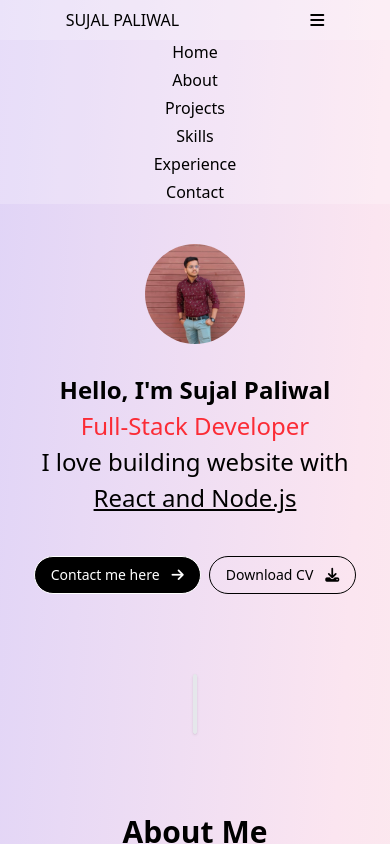
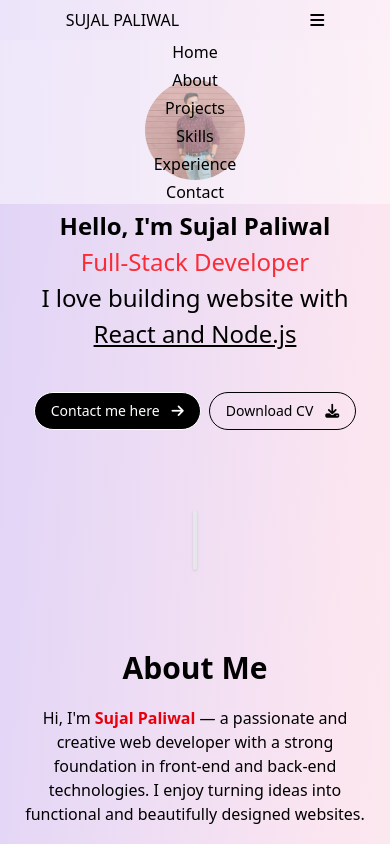
Before and after one commit to SUJALPALIWAL00/personal_portfolio_website, a React (Vite) app: page / in a window 390 px wide. Both pictures are taken after a click on the icon 317 px from the left and 20 px from the top of the page. Shown: the top 844 px of the page. Built offline with nearby package versions, Linux system fonts and the light colour scheme.

Commit message:
Adding responsivness

```diff
--- a/src/App.jsx
+++ b/src/App.jsx
@@ -20,20 +20,21 @@ function App() {
         </div>
 
         {/* Hamburger menu */}
-        <div className='h-10 bg-[#ffffff5d] w-full flex justify-around items-center md:hidden fixed top-0 left-0 z-50'>
+        <div className='h-10 bg-[#ffffff62] w-full flex justify-around items-center md:hidden fixed top-0 left-0 z-50'>
           <div>SUJAL PALIWAL</div>
           <div><i id='menubtn' class="fa-solid fa-bars" onClick={() => setMobile(!mobile)}></i></div>
+          <div id="menulist" className={`w-full bg-[#ffffff72] absolute top-10 ${(mobile) ? 'max-h-[300px] opacity-100' : 'max-h-0 opacity-0'} transition-all ease-in duration-500 `} >
+            <ul className='flex flex-col justify-center items-center gap-1'>
+              <li><a className='hover:underline' onClick={() => setMobile(!mobile)} href="#" >Home</a></li>
+              <li><a className='hover:underline' onClick={() => setMobile(!mobile)} href="#aboutsp">About</a></li>
+              <li><a className='hover:underline' onClick={() => setMobile(!mobile)} href="#projectssp">Projects</a></li>
+              <li><a className='hover:underline' onClick={() => setMobile(!mobile)} href="#skillssp">Skills</a></li>
+              <li><a className='hover:underline' onClick={() => setMobile(!mobile)} href="#experiencesp">Experience</a></li>
+              <li><a className='hover:underline' onClick={() => setMobile(!mobile)} href="#contactsp">Contact</a></li>
+            </ul>
+          </div>
         </div>
-        <div id="menulist" className={`w-full bg-[#ffffff36] relative top-10 ${(mobile)? 'max-h-[300px] opacity-100' : 'max-h-0 opacity-0' } transition-all ease-in duration-1000 `} >
-          <ul className='flex flex-col justify-center items-center gap-1'>
-            <li><a className='hover:underline' href="#" onClick={() => setMobile(!mobile)}>Home</a></li>
-            <li><a className='hover:underline' href="#aboutsp">About</a></li>
-            <li><a className='hover:underline' href="#projectssp">Projects</a></li>
-            <li><a className='hover:underline' href="#skillssp">Skills</a></li>
-            <li><a className='hover:underline' href="#experiencesp">Experience</a></li>
-            <li><a className='hover:underline' href="#contactsp">Contact</a></li>
-          </ul>
-        </div>
+
 
 
         {/* --------------------Hero Section-----------------  */}
@@ -120,7 +121,7 @@ function App() {
 
 
         {/* --------------------sepration-----------------  */}
-        <div  id='skillssp' className="w-1 h-15 border border-gray-200 bg-gray-200 mx-auto shadow rounded-md my-20"></div>
+        <div id='skillssp' className="w-1 h-15 border border-gray-200 bg-gray-200 mx-auto shadow rounded-md my-20"></div>
 
 
         {/* --------------------Skills Section-----------------  */}
@@ -174,9 +175,9 @@ function App() {
             <div className='font-bold text-3xl '>Contact Me</div>
             <div className="form w-full">
               <form action="https://formsubmit.co/0e3d3bc1a30ceb9b5e91fcc426a9304c" method="POST" className='flex flex-col gap-4 mt-10 w-full' target='_blank'>
-                <input id='name' name='name' type="text" className='border py-2 pl-2 ' placeholder='Your Name' required/>
-                <input id='email' name='email' type="email" className='border py-2 pl-2 ' placeholder='Your Email' required/>
-                <textarea id='textarea' name="message" placeholder='Enter Your message here' className='border py-2 pl-2'  rows="10" required></textarea>
+                <input id='name' name='name' type="text" className='border py-2 pl-2 ' placeholder='Your Name' required />
+                <input id='email' name='email' type="email" className='border py-2 pl-2 ' placeholder='Your Email' required />
+                <textarea id='textarea' name="message" placeholder='Enter Your message here' className='border py-2 pl-2' rows="10" required></textarea>
                 <button type='submit' className='border py-2 text-white bg-[#b6a15f] rounded-sm mb-3'>Submit</button>
               </form>
             </div>
@@ -188,7 +189,7 @@ function App() {
         <div className="footer bg-black text-white text-center py-5 relative">
           <p className='md:text-[20px] text-[16px]'>© 2025 Sujal Paliwal. All rights reserved.</p>
           <p className='md:text-[20px] text-[16px]'>Made with <i class="fa-solid fa-heart text-red-500"></i> by Sujal Paliwal</p>
-          <a href="https://wa.me/+918079043867?text=Hello, I found your number from your personal portfolio website" target='_blank'><img src="whatsapp.svg" alt="" width="50px" className=' absolute md:bottom-6 md:right-10 bottom-1 right-1'/></a>
+          <a href="https://wa.me/+918079043867?text=Hello, I found your number from your personal portfolio website" target='_blank'><img src="whatsapp.svg" alt="" width="50px" className=' absolute md:bottom-6 md:right-10 bottom-1 right-1' /></a>
         </div>
       </div>
 
```
